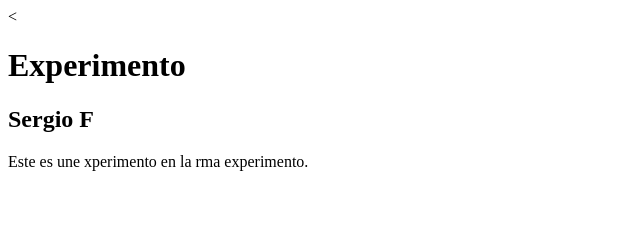
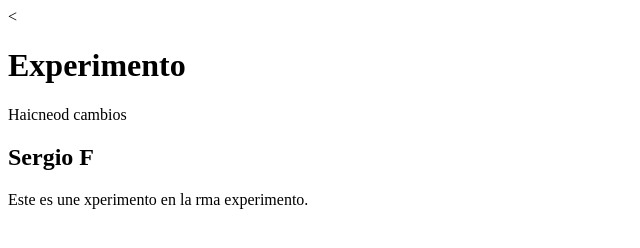
Before and after one commit to Sergio31416/curso, a plain HTML site: page index.html in a window 1280 px wide. Shown: the whole page, without its empty margins (0-640 px from the left). Drawn offline with Linux system fonts and the light colour scheme.

Commit message:
agregando parrafo al index

```diff
--- a/index.html
+++ b/index.html
@@ -10,6 +10,7 @@
 		<h1>
 			Experimento
 		</h1>
+		<p>Haicneod cambios</p>
 	</header>
 	<div>
 		<h2>Sergio F</h2>
```
